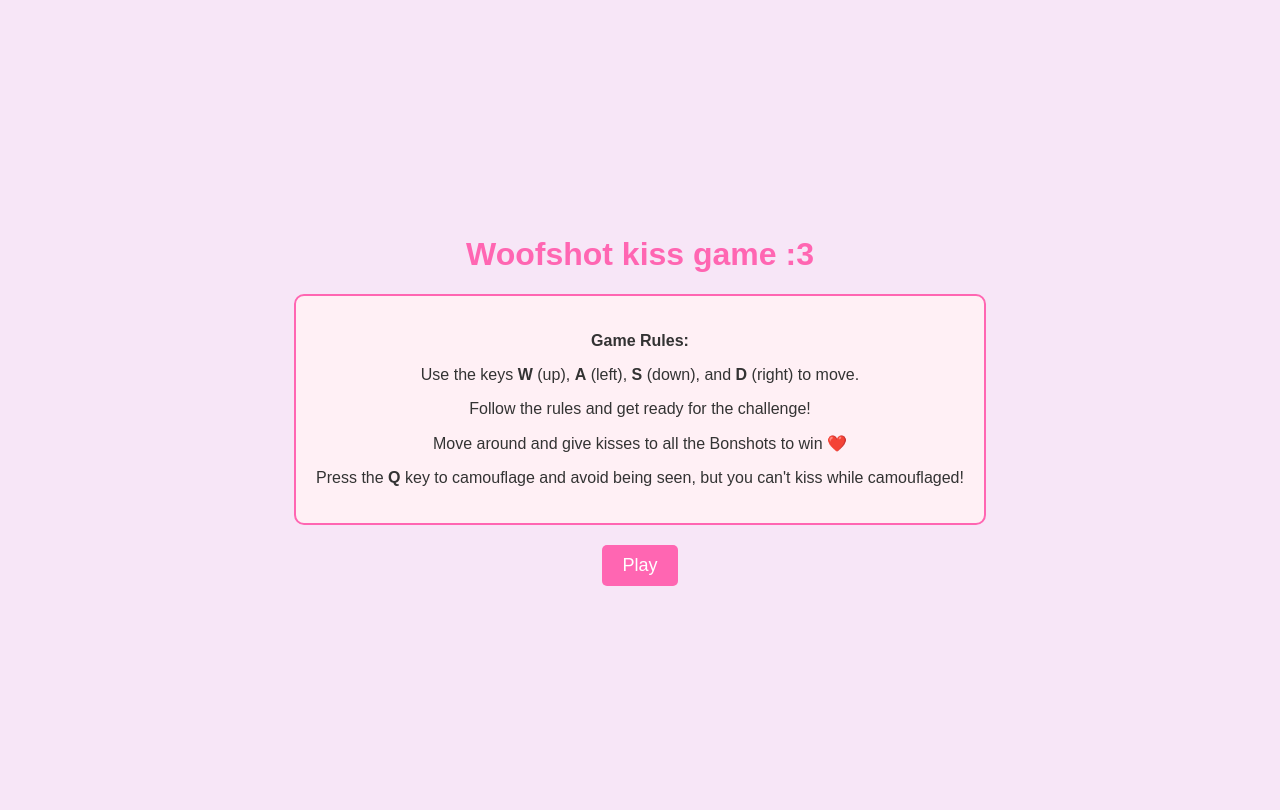
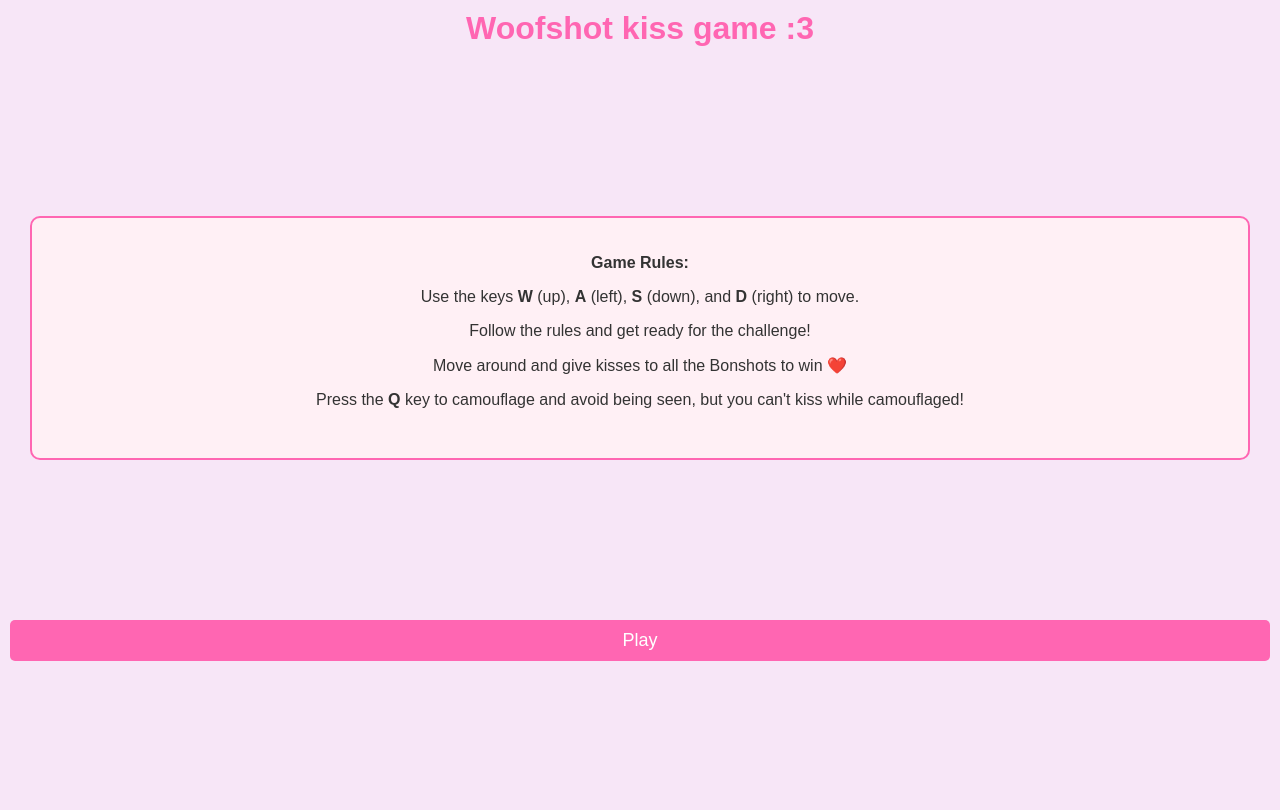
Before and after one commit to cathagiani/minigame, a Flask app: page / in a window 1280 px wide. Before the commit the page ends 586 px from the top, so only its background shows below. Run offline with Flask 3, Linux system fonts and the light colour scheme.

Commit message:
cambios ahre

```diff
--- a/app.py
+++ b/app.py
@@ -4,8 +4,8 @@ import random
 app = Flask(__name__)
 
 # --- Juego: Estado global ---
-ANCHO = 20
-ALTO = 10
+ANCHO = 8
+ALTO = 7
 terreno = [['.' for _ in range(ANCHO)] for _ in range(ALTO)]
 jugador_x = ANCHO // 2
 jugador_y = ALTO // 2
--- a/static/styles.css
+++ b/static/styles.css
@@ -9,11 +9,19 @@ body {
     align-items: center; /* Centra verticalmente */
     height: 100vh; /* Asegura que el body ocupe toda la altura de la ventana */
     margin: 0; /* Elimina el margen por defecto */
+    overflow: hidden; /* Evita el desplazamiento de la página */
 }
 
 /* Estilo para el contenedor principal */
 #contenedor-juego {
     text-align: center;
+    display: flex;
+    flex-direction: column;
+    justify-content: space-between;
+    height: 100%; /* Asegura que el contenedor ocupe toda la altura */
+    width: 100%; /* Asegura que el contenedor ocupe todo el ancho */
+    padding: 10px;
+    overflow: hidden; /* Evita desplazamiento */
 }
 
 /* Reglas para la matriz del juego */
@@ -28,26 +36,36 @@ body {
     background-color: #fff; /* Fondo blanco dentro de la matriz */
     border-radius: 10px;
     line-height: 1.5;
-    width: fit-content; /* Asegura que el ancho se ajuste al contenido */
-    height: fit-content; /* Asegura que la altura se ajuste al contenido */
+    width: 100%; /* Ajusta el ancho a un 90% para reducir el tamaño */
+    height: 100%; /* Ajusta la altura a un 90% para reducir el tamaño */
+    box-sizing: border-box; /* Incluye el padding en el cálculo del tamaño */
+    overflow: hidden; /* Evita el desplazamiento dentro de la matriz */
 }
 
+/* Estilo para el título */
 h1 {
     color: #ff66b2; /* Rosa fuerte para el título */
+    font-size: 2em; /* Ajusta el tamaño del título para que sea legible sin sobrecargar */
+    margin: 10px 0;
 }
 
+/* Reglas del cuadro de reglas */
 #reglas {
     background-color: #fff0f5; /* Fondo blanco suave para las reglas */
     border: 2px solid #ff66b2; /* Borde rosa */
     padding: 20px;
     margin: 20px;
     border-radius: 10px;
+    max-height: 25vh; /* Limita la altura de las reglas */
+    overflow-y: auto; /* Agrega scroll solo si es necesario */
+    flex-grow: 1; /* Permite que el cuadro de reglas crezca si es necesario */
 }
 
 #mensaje {
     margin-top: 20px;
     font-size: 24px;
     color: #ff66b2; /* Rosa fuerte para los mensajes */
+    overflow: hidden; /* Evita que el mensaje se desborde */
 }
 
 button {
@@ -59,6 +77,7 @@ button {
     border-radius: 5px;
     cursor: pointer;
     transition: background-color 0.3s ease;
+    max-width: 100%;
 }
 
 button:hover {
@@ -89,18 +108,22 @@ button:hover {
 }
 
 .matriz {
-    border-collapse: collapse;
-    margin: 0 auto;
+    width: 100%;  /* Ajusta el ancho a un 60% */
+    height: 100%; /* Ajusta la altura a un 60% */
+    margin: 0 auto; /* Centra la matriz */
 }
 
+/* Ajusta el tamaño de las celdas */
 .matriz td {
-    padding: 0;
-    width: 30px;
-    height: 30px;
+    width: 3.5vw; /* Tamaño más pequeño para las celdas */
+    height: 3.5vw; /* Tamaño más pequeño para las celdas */
 }
 
+/* Ajusta el tamaño de las imágenes dentro de las celdas */
 .matriz img {
-    display: block;
+    width: 100%;  /* Hacemos que las imágenes ocupen el 80% del tamaño de la celda */
+    height: 100%; /* Hacemos lo mismo con la altura para mantener la proporción */
+    object-fit: contain; /* Asegura que la imagen mantenga su proporción sin distorsionarse */
 }
 
 .loveletter {
```
